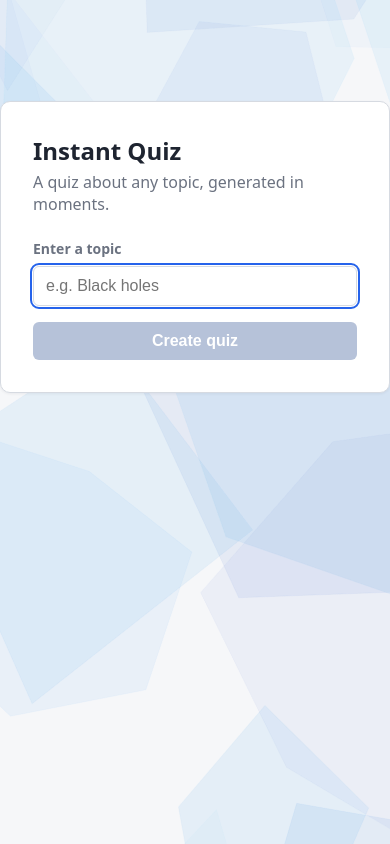
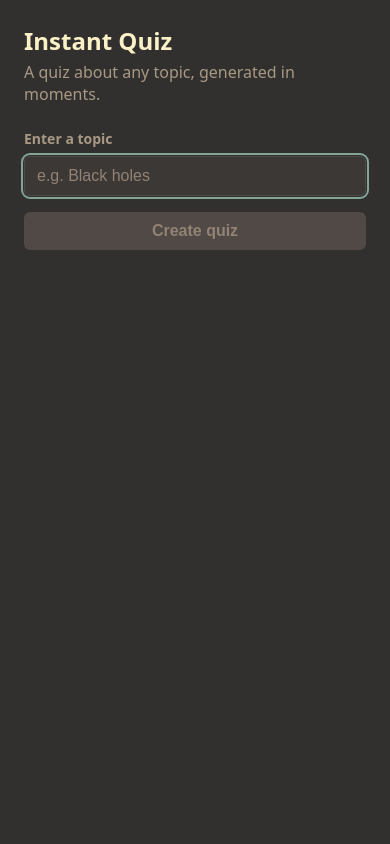
Before and after one commit to sanjeebSubedi/InstantQuiz, a React (Vite) app in the folder frontend/: page / in a window 390 px wide. Built offline with nearby package versions, Linux system fonts and the light colour scheme.

Commit message:
retheme frontend to gruvbox dark with layout improvements

```diff
--- a/frontend/src/components/PolygonBackground.jsx
+++ b/frontend/src/components/PolygonBackground.jsx
@@ -10,11 +10,11 @@ const CONFIG = {
   minSides: 3,
   maxSides: 7,
   colors: [
-    [45, 125, 210],
-    [70, 160, 230],
-    [100, 190, 240],
-    [35, 90, 160],
-    [80, 120, 200],
+    [131, 165, 152],
+    [184, 187, 38],
+    [250, 189, 47],
+    [254, 128, 25],
+    [211, 134, 155],
   ],
 }
 
--- a/frontend/src/index.css
+++ b/frontend/src/index.css
@@ -1,14 +1,20 @@
 :root {
-  --bg: #f6f7f9;
-  --surface: #ffffff;
-  --text: #1e2430;
-  --muted: #6b7280;
-  --accent: #2563eb;
-  --accent-hover: #1d4ed8;
-  --danger: #b91c1c;
-  --danger-bg: #fef2f2;
-  --danger-border: #fecaca;
-  --border: #d6dae1;
+  --bg: #282828;
+  --surface: #32302f;
+  --text: #fbf1c7;
+  --muted: #a89984;
+  --accent: #83a598;
+  --accent-hover: #6d8f81;
+  --danger: #fb4934;
+  --danger-bg: rgba(251, 73, 52, 0.1);
+  --danger-border: rgba(251, 73, 52, 0.3);
+  --success: #b8bb26;
+  --success-bg: rgba(184, 187, 38, 0.1);
+  --success-border: rgba(184, 187, 38, 0.3);
+  --yellow: #fabd2f;
+  --border: #504945;
+  --disabled-bg: #504945;
+  --disabled-text: #928374;
   --radius: 10px;
 }
 
@@ -36,13 +42,13 @@ body {
 }
 
 main {
-  max-width: 480px;
-  margin: 12vh auto 0;
+  max-width: 720px;
+  margin: 8vh auto 0;
   padding: 2rem;
   background: var(--surface);
   border: 1px solid var(--border);
   border-radius: var(--radius);
-  box-shadow: 0 1px 3px rgba(16, 24, 40, 0.06);
+  box-shadow: 0 1px 3px rgba(0, 0, 0, 0.4);
 }
 
 h1 {
@@ -70,8 +76,14 @@ label {
 input {
   padding: 0.625rem 0.75rem;
   font-size: 1rem;
+  color: var(--text);
+  background: #3c3836;
   border: 1px solid var(--border);
   border-radius: 6px;
+}
+
+input::placeholder {
+  color: var(--disabled-text);
 }
 
 input:focus {
@@ -79,12 +91,17 @@ input:focus {
   outline-offset: 1px;
 }
 
+button,
+.option {
+  transition: background 150ms ease, border-color 150ms ease, color 150ms ease;
+}
+
 button {
   margin-top: 0.5rem;
   padding: 0.625rem 0.75rem;
   font-size: 1rem;
   font-weight: 600;
-  color: #fff;
+  color: var(--bg);
   background: var(--accent);
   border: none;
   border-radius: 6px;
@@ -96,20 +113,19 @@ button:hover:not(:disabled) {
 }
 
 button:disabled {
-  background: #b6c2d9;
+  background: var(--disabled-bg);
+  color: var(--disabled-text);
   cursor: not-allowed;
 }
 
 button.secondary {
-  background: var(--surface);
-  color: var(--text);
-  border: 1px solid var(--border);
+  background: transparent;
+  color: var(--accent);
+  border: 1px solid var(--accent);
 }
 
 button.secondary:hover:not(:disabled) {
-  border-color: var(--accent);
-  color: var(--accent);
-  background: var(--surface);
+  background: rgba(131, 165, 152, 0.15);
 }
 
 .creating .topic,
@@ -125,6 +141,7 @@ button.secondary:hover:not(:disabled) {
   margin: 0.75rem 0 0;
   font-size: 1.5rem;
   font-weight: 700;
+  color: var(--yellow);
 }
 
 .results .review-list {
@@ -157,9 +174,9 @@ button.secondary:hover:not(:disabled) {
 }
 
 .review-row .badge-correct {
-  color: #047857;
-  background: #ecfdf5;
-  border: 1px solid #a7f3d0;
+  color: var(--success);
+  background: var(--success-bg);
+  border: 1px solid var(--success-border);
 }
 
 .review-row .badge-incorrect {
@@ -175,25 +192,33 @@ button.secondary:hover:not(:disabled) {
 }
 
 .review-row .review-answers {
-  margin: 0;
+  display: flex;
+  gap: 1rem;
+  margin-bottom: 0.75rem;
   font-size: 0.875rem;
   line-height: 1.6;
 }
 
-.review-row .review-answers dt {
+.review-row .review-answer-col {
+  flex: 1;
+  padding: 0.625rem 0.75rem;
+  background: var(--bg);
+  border: 1px solid var(--border);
+  border-radius: 6px;
+}
+
+.review-row .review-label {
+  display: block;
+  margin-bottom: 0.125rem;
   color: var(--muted);
 }
 
-.review-row .review-answers dd {
-  margin: 0 0 0.5rem;
-}
-
-.review-row .review-answers dd.wrong {
+.review-row .review-answer-col .wrong {
   color: var(--danger);
 }
 
-.review-row .review-answers dd.right {
-  color: var(--text);
+.review-row .review-answer-col .right {
+  color: var(--success);
   font-weight: 600;
 }
 
@@ -209,7 +234,14 @@ button.secondary:hover:not(:disabled) {
 }
 
 .results .results-actions {
+  display: flex;
+  gap: 1rem;
   margin-top: 1.5rem;
+}
+
+.results .results-actions button {
+  flex: 1;
+  margin-top: 0;
 }
 
 .failed .topic {
@@ -224,6 +256,16 @@ button.secondary:hover:not(:disabled) {
   border: 1px solid var(--danger-border);
   border-radius: 6px;
   line-height: 1.4;
+}
+
+.failed .failed-actions {
+  display: flex;
+  gap: 1rem;
+}
+
+.failed .failed-actions button {
+  flex: 1;
+  margin-top: 0;
 }
 
 .generating {
@@ -271,12 +313,13 @@ button.secondary:hover:not(:disabled) {
 }
 
 .option:hover:not(:disabled) {
+  background: #3c3836;
   border-color: var(--accent);
 }
 
 .option.selected {
   border-color: var(--accent);
-  background: #eff4ff;
+  background: rgba(131, 165, 152, 0.15);
   color: var(--accent);
 }
 
@@ -291,3 +334,21 @@ button.secondary:hover:not(:disabled) {
   flex: 1;
   margin-top: 0;
 }
+
+@media (max-width: 640px) {
+  main {
+    width: 100%;
+    max-width: none;
+    min-height: 100vh;
+    margin: 0;
+    padding: 1.5rem;
+    border: none;
+    border-radius: 0;
+    box-shadow: none;
+  }
+
+  .review-row .review-answers {
+    flex-direction: column;
+    gap: 0.5rem;
+  }
+}
--- a/frontend/src/views/Results.jsx
+++ b/frontend/src/views/Results.jsx
@@ -11,12 +11,16 @@ function ReviewRow({ question, answer, index }) {
         </span>
       </div>
       <p className="review-question">{question.question}</p>
-      <dl className="review-answers">
-        <dt>Your answer</dt>
-        <dd className={correct ? '' : 'wrong'}>{answer}</dd>
-        <dt>Correct answer</dt>
-        <dd className="right">{question.correct_answer}</dd>
-      </dl>
+      <div className="review-answers">
+        <div className="review-answer-col">
+          <span className="review-label">Your answer</span>
+          <span className={correct ? '' : 'wrong'}>{answer}</span>
+        </div>
+        <div className="review-answer-col">
+          <span className="review-label">Correct answer</span>
+          <span className="right">{question.correct_answer}</span>
+        </div>
+      </div>
       <a className="source-link" href={question.source_url} target="_blank" rel="noreferrer">
         Source article
       </a>
```
